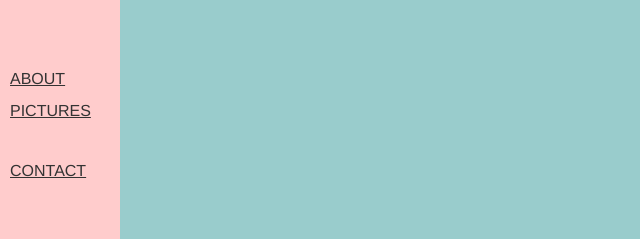
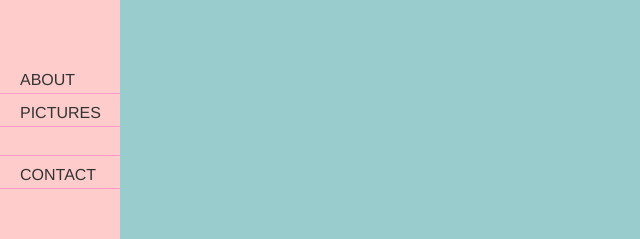
Before and after one commit to Nightsky123/code, a Vue app: page / in a window 1280 px wide. Shown: the part 370-609 px from the top of the page, without its empty margins (0-640 px from the left). Built offline with nearby package versions, Linux system fonts and the light colour scheme.

Commit message:
Update Main.vue

```diff
--- a/src/components/Main/Main.vue
+++ b/src/components/Main/Main.vue
@@ -45,9 +45,10 @@
   .tabClass{
     width:20px;
     transition:width 1s;
-    height: 100%;
+    height: auto;
     position: absolute;
     top: 0;
+    bottom:-1px;
     background: #FFCCCC;
   }
   @keyframes leftMove {
@@ -58,8 +59,11 @@
   .tabClass:hover{
     width:120px;
   }
-  .tabClass:hover ul a{
+  .tabClass:hover ul li{
     width:120px;
+    a{
+      width:120px;
+    }
   }
   .Main ul{
     display: block;
@@ -72,15 +76,18 @@
     margin:0;
     color: @color;
     li{
+      transition:width 1s;
       width:0;
       margin: 10px 0;
       text-align: left;
+      border-bottom: 1px solid #FF99CC;
       a{
+        text-decoration: none;
         transition:width 1s;
         display: inline-block;
         width: 0;
         overflow: hidden;
-        padding-left: 10px;
+        padding-left: 20px;
       }
     }
     .active{
@@ -96,10 +103,7 @@
   a:link{
     color:@color;
   }
-  a:focus li{
-    color: red;
-    background-color: red;
-  }
+
 
  a:active{
     color: green;
```
